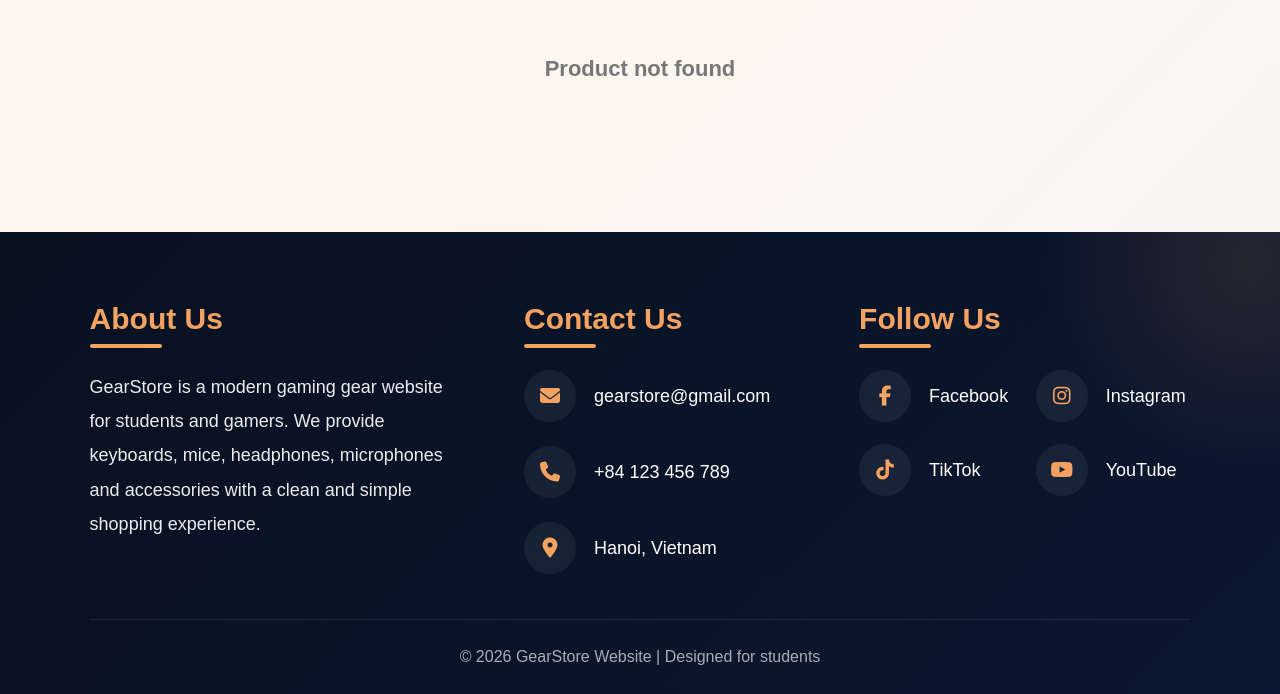
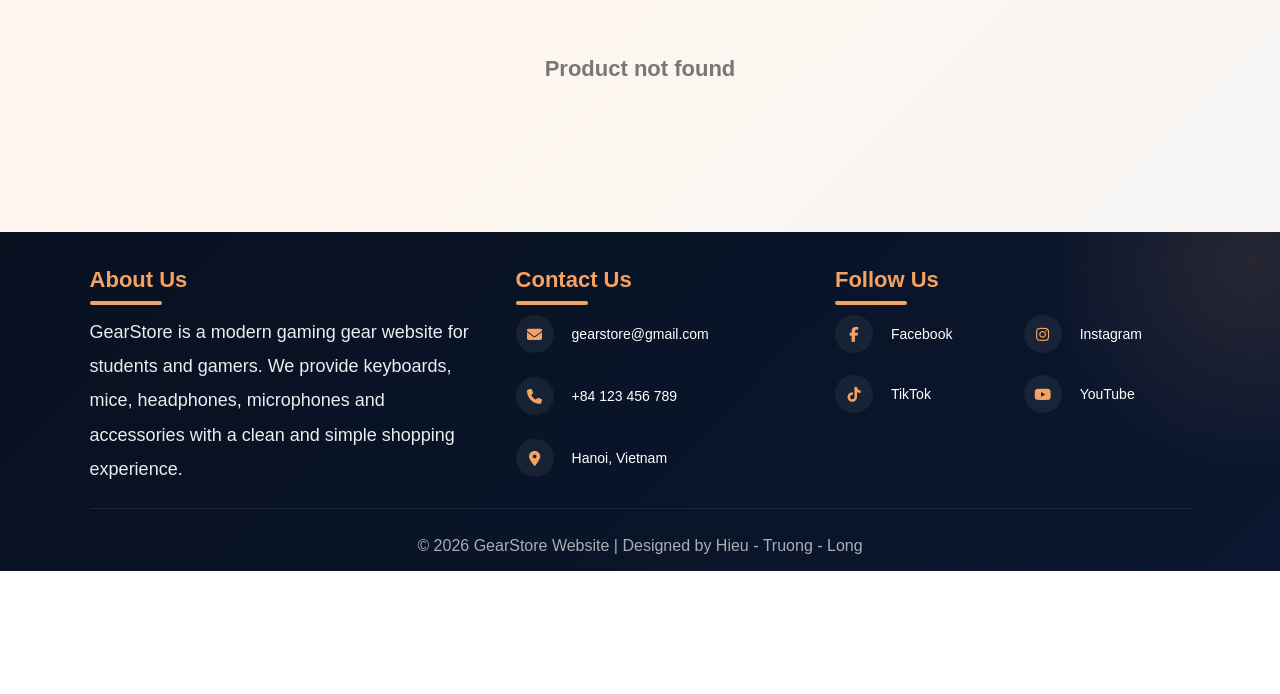
Before and after one commit to LunaLhy/gear-store-website, a plain HTML site: page client/pages/index.html in a window 1280 px wide. Shown: the part 1197-1891 px from the top of the page. After the commit the page ends 1768 px from the top, so only its background shows below. Drawn offline with Linux system fonts and the light colour scheme; no server answers.

Commit message:
Sửa layout

```diff
--- a/client/css/style.css
+++ b/client/css/style.css
@@ -296,7 +296,7 @@ main { flex: 1;
    width: 100%;
    margin-top: auto;
    background: linear-gradient(135deg, #081120, #0b1730);
-   padding: 70px 7% 28px;
+   padding: 35px 7% 16px;
    color: white;
    position: relative;
    overflow: hidden;
@@ -317,16 +317,16 @@ main { flex: 1;
    z-index: 1;
    display: grid;
    grid-template-columns: 1.1fr .8fr 1fr;
-   gap: 70px;
-   padding-bottom: 45px;
+   gap: 35px;
+   padding-bottom: 22px;
    border-bottom: 1px solid rgba(255,255,255,.08);
 }
 .footer-box h2 {
    position: relative;
    color: var(--orange);
-   font-size: 30px;
+   font-size: 22px;
    font-weight: 900;
-   margin-bottom: 34px;
+   margin-bottom: 22px;
 }
 .footer-box h2::after {
    content: "";
@@ -354,21 +354,21 @@ main { flex: 1;
    align-items: center;
    gap: 18px;
    color: white;
-   font-size: 18px;
+   font-size: 14px;
    text-decoration: none;
 }
 .contact-icon,
 .social-icon {
-   width: 52px;
-   height: 52px;
-   min-width: 52px;
+   width: 38px;
+   height: 38px;
+   min-width: 38px;
    border-radius: 50%;
    background: rgba(255,255,255,.06);
    color: var(--orange);
    display: flex;
    align-items: center;
    justify-content: center;
-   font-size: 20px;
+   font-size: 15px;
    transition: var(--smooth);
 }
 .contact-item:hover
--- a/client/js/components/navbar.js
+++ b/client/js/components/navbar.js
@@ -41,7 +41,7 @@ function renderFooter() {
           <a href="#"><div class="social-icon"><i class="fa-brands fa-youtube"></i></div><span>YouTube</span></a>
         </div></div>
       </div>
-      <div class="footer-bottom">© 2026 GearStore Website | Designed for students</div>
+    <div class="footer-bottom">© 2026 GearStore Website | Designed by Hieu - Truong - Long</div>
     </footer>`;
 }
 
```
Also changed, not shown: client/assets/keyboard.jpg (deleted), client/css/auth.css (line endings or trailing spaces).
